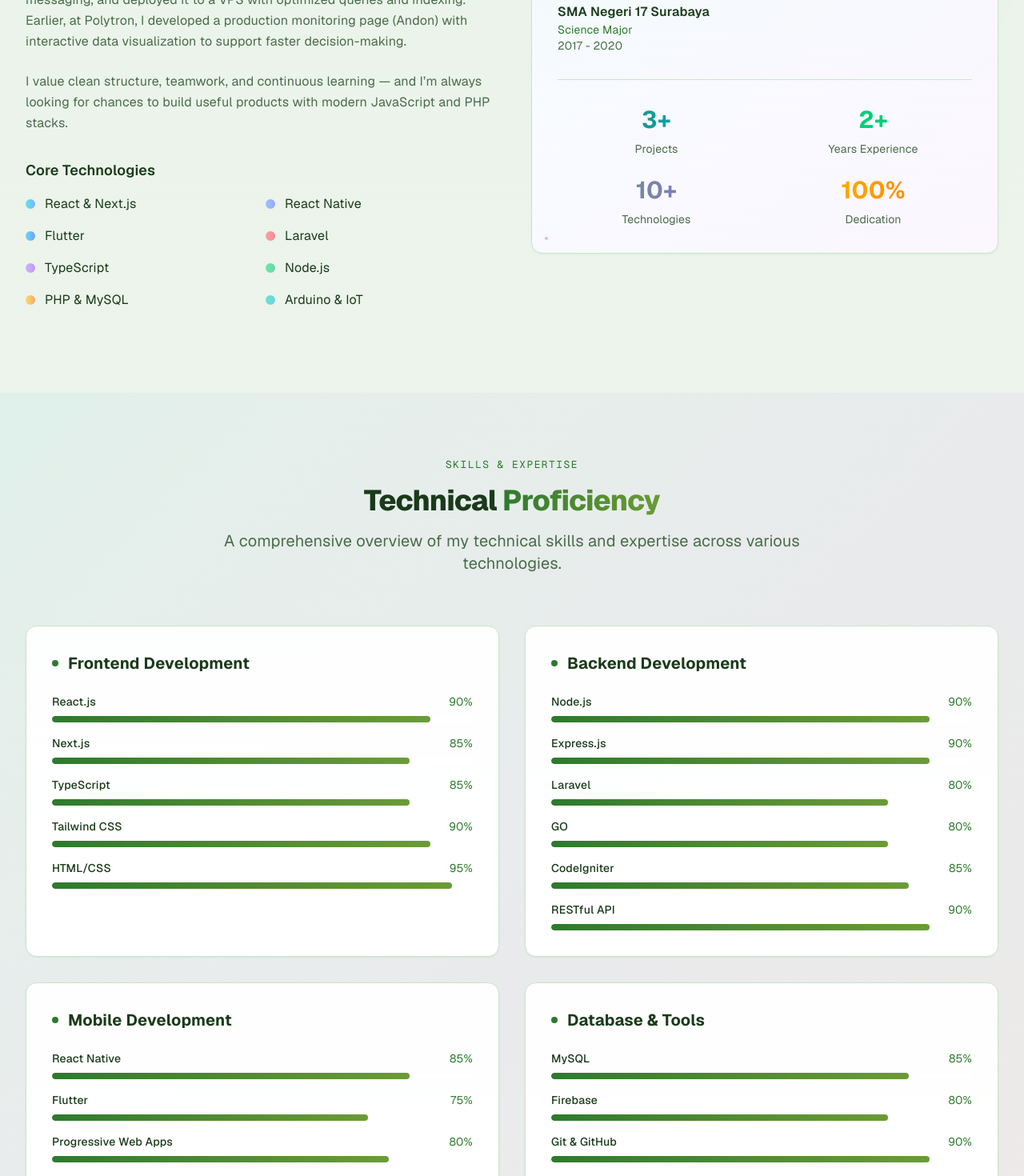
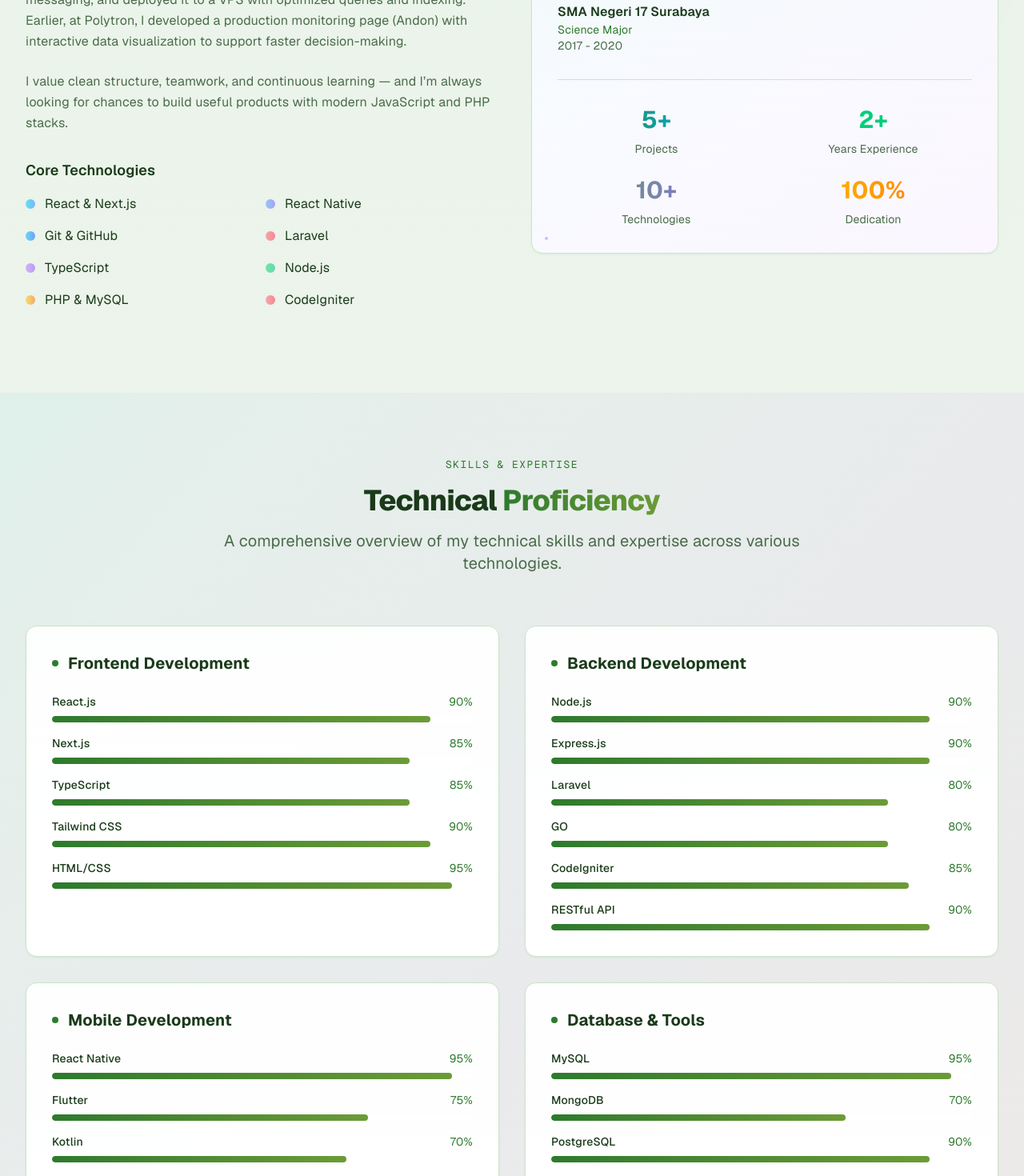
Before and after one commit to Andreean26/adam_web, a Next.js app: page / in a window 1280 px wide. Shown: the part 1340-2810 px from the top of the page at 80% size. Built offline with nearby package versions, Linux system fonts and the light colour scheme.

Commit message:
feat: update skills proficiency and add new technologies in SkillsSection

```diff
--- a/src/components/sections/AboutSection.tsx
+++ b/src/components/sections/AboutSection.tsx
@@ -78,7 +78,7 @@ export default function AboutSection() {
                 </div>
                 <div className="flex items-center group">
                   <div className="w-3 h-3 bg-gradient-to-r from-sky-400 to-blue-600 rounded-full mr-3 animate-pulse"></div>
-                  <span className="text-[var(--foreground)] group-hover:text-sky-400 transition-colors">Flutter</span>
+                  <span className="text-[var(--foreground)] group-hover:text-sky-400 transition-colors">Git & GitHub</span>
                 </div>
                 <div className="flex items-center group">
                   <div className="w-3 h-3 bg-gradient-to-r from-red-400 to-rose-500 rounded-full mr-3 animate-pulse"></div>
@@ -97,8 +97,8 @@ export default function AboutSection() {
                   <span className="text-[var(--foreground)] group-hover:text-yellow-400 transition-colors">PHP & MySQL</span>
                 </div>
                 <div className="flex items-center group">
-                  <div className="w-3 h-3 bg-gradient-to-r from-teal-400 to-cyan-500 rounded-full mr-3 animate-pulse"></div>
-                  <span className="text-[var(--foreground)] group-hover:text-teal-400 transition-colors">Arduino & IoT</span>
+                  <div className="w-3 h-3 bg-gradient-to-r from-rose-400 to-red-500 rounded-full mr-3 animate-pulse"></div>
+                  <span className="text-[var(--foreground)] group-hover:text-teal-400 transition-colors">CodeIgniter</span>
                 </div>
               </ScrollReveal>
             </div>
@@ -130,7 +130,7 @@ export default function AboutSection() {
               {/* Stats Grid */}
               <div className="grid grid-cols-2 gap-6">
                 <div className="text-center group">
-                  <div className="text-3xl font-bold bg-gradient-to-r from-[var(--accent)] to-sky-400 bg-clip-text text-transparent mb-2 group-hover:scale-110 transition-transform">3+</div>
+                  <div className="text-3xl font-bold bg-gradient-to-r from-[var(--accent)] to-sky-400 bg-clip-text text-transparent mb-2 group-hover:scale-110 transition-transform">5+</div>
                   <div className="muted text-sm">Projects</div>
                 </div>
                 <div className="text-center group">
--- a/src/components/sections/SkillsSection.tsx
+++ b/src/components/sections/SkillsSection.tsx
@@ -28,15 +28,18 @@ const skillCategories = [
   {
     title: 'Mobile Development',
     skills: [
-      { name: 'React Native', level: 85 },
+      { name: 'React Native', level: 95 },
       { name: 'Flutter', level: 75 },
+      { name: 'Kotlin', level: 70 },
       { name: 'Progressive Web Apps', level: 80 },
     ],
   },
   {
     title: 'Database & Tools',
     skills: [
-      { name: 'MySQL', level: 85 },
+      { name: 'MySQL', level: 95 },
+      { name: 'MongoDB', level: 70 },
+      { name: 'PostgreSQL', level: 90 },
       { name: 'Firebase', level: 80 },
       { name: 'Git & GitHub', level: 90 },
       { name: 'Docker', level: 70 },
```
